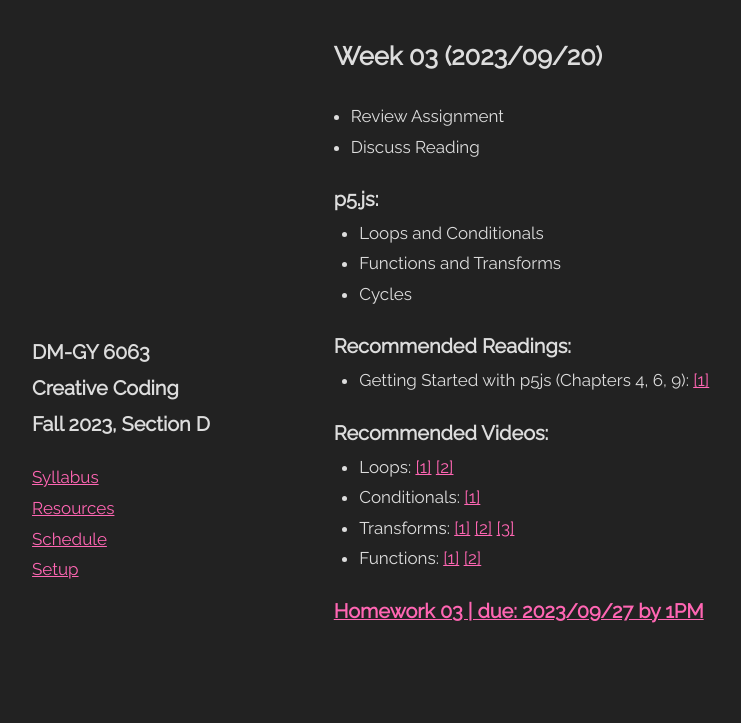
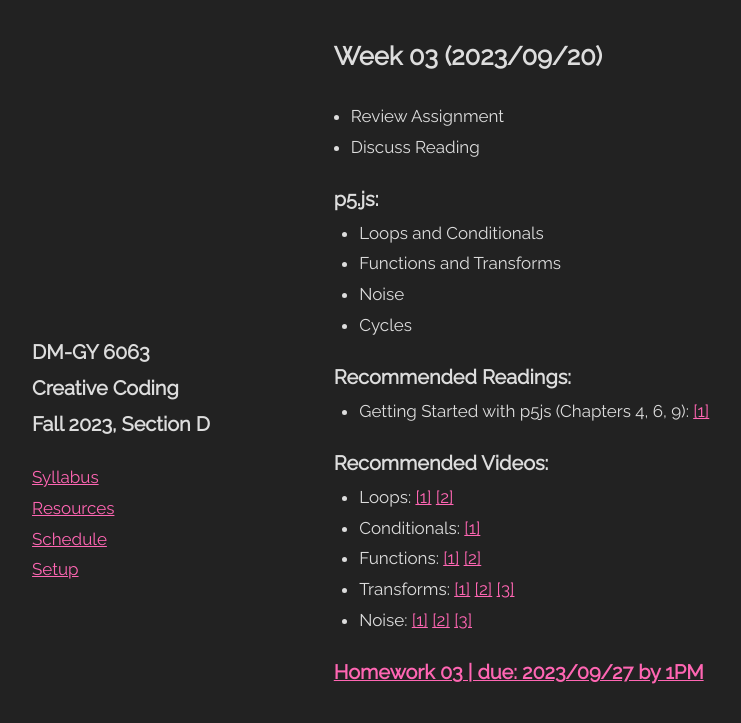
Before and after one commit to DM-GY-6063-2023F-D/DM-GY-6063-2023F-D, a Jekyll site: the page built from _pages/week/03.md, in a window 1280 px wide. Shown: the top 723 px of the page, without its empty margins (186-927 px from the left). Built offline with Jekyll 4.4.1, drawn with Linux system fonts in a browser that asks for light colours.

Commit message:
moves noise from week 02->03

```diff
--- a/_pages/week/03.md
+++ b/_pages/week/03.md
@@ -7,6 +7,7 @@ what:
 p5js:
   - Loops and Conditionals
   - Functions and Transforms
+  - Noise
   - Cycles
 readings:
   - title: Getting Started with p5js (Chapters 4, 6, 9)
@@ -20,14 +21,19 @@ videos:
   - title: Conditionals
     urls:
       - https://www.youtube.com/watch?v=DB6q1ZbryhU
+  - title: Functions
+    urls:
+      - https://www.youtube.com/watch?v=wRHAitGzBrg
+      - https://www.youtube.com/watch?v=zkc417YapfE
   - title: Transforms
     urls:
       - https://www.youtube.com/watch?v=0XFWrt5t9bE
       - https://www.youtube.com/watch?v=o9sgjuh-CBM
       - https://www.youtube.com/watch?v=pkHZTWOoTLM
-  - title: Functions
+  - title: Noise
     urls:
-      - https://www.youtube.com/watch?v=wRHAitGzBrg
-      - https://www.youtube.com/watch?v=zkc417YapfE
+      - https://www.youtube.com/watch?v=Qf4dIN99e2w
+      - https://www.youtube.com/watch?v=YcdldZ1E9gU
+      - https://www.youtube.com/watch?v=y7sgcFhk6ZM
 ---
 {% include week.html page=page %}
```
Also changed, not shown: _pages/week/02.md (+0 -5 lines).
